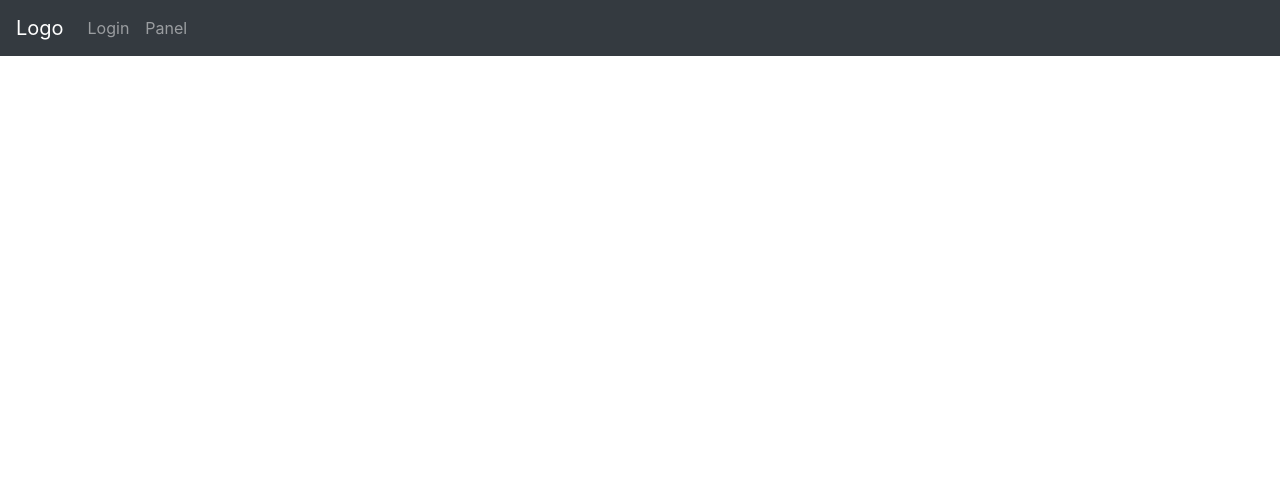
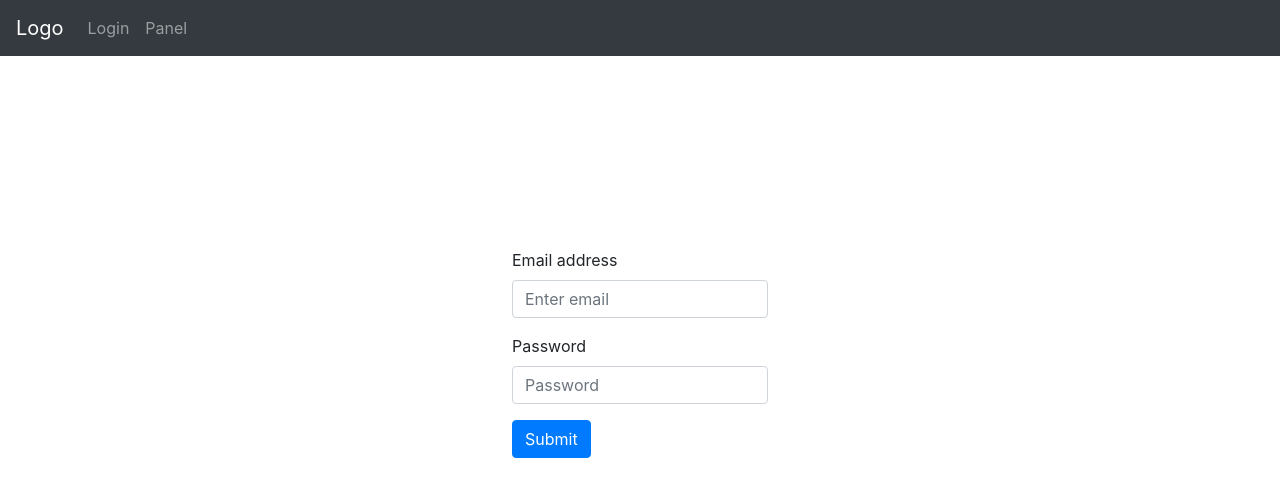
Before and after one commit to alexnro/Panel-Kanban, a React (Create React App) app in the folder panel-front/: page /login in a window 1280 px wide. Shown: the top 496 px of the page. Built offline with nearby package versions, Linux system fonts and the light colour scheme.

Commit message:
Header funcional

```diff
--- a/panel-front/src/App.js
+++ b/panel-front/src/App.js
@@ -1,13 +1,19 @@
 import React from 'react';
+import {BrowserRouter, Route} from 'react-router-dom';
 import './App.css';
 import Header from './containers/Header/Header';
+import Login from './containers/Login/Login';
+import Panel from './containers/Panel/Panel';
 
-function App() {
-  return (
-    <div className="App">
-      <Header/>
-    </div>
-  );
-}
+
+const App = () => (
+
+  <BrowserRouter>
+      <Header />
+      <Route exact path="/login" component={Login} />
+      <Route path="/panel" component={Panel} />
+  </BrowserRouter>
+
+)
 
 export default App;
--- a/panel-front/src/containers/Header/Header.js
+++ b/panel-front/src/containers/Header/Header.js
@@ -1,4 +1,6 @@
 import React, { Component } from 'react';
+
+
 
 class Header extends Component {
     render() {
```
